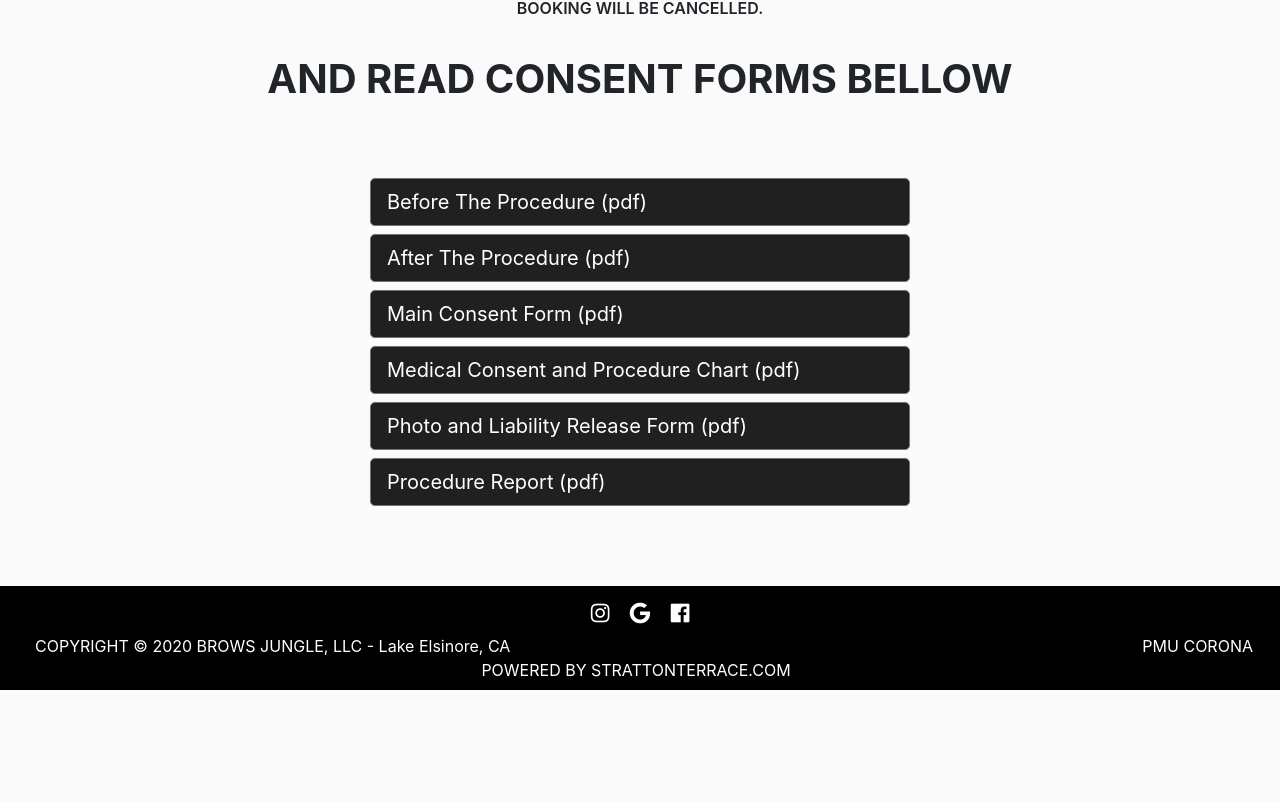
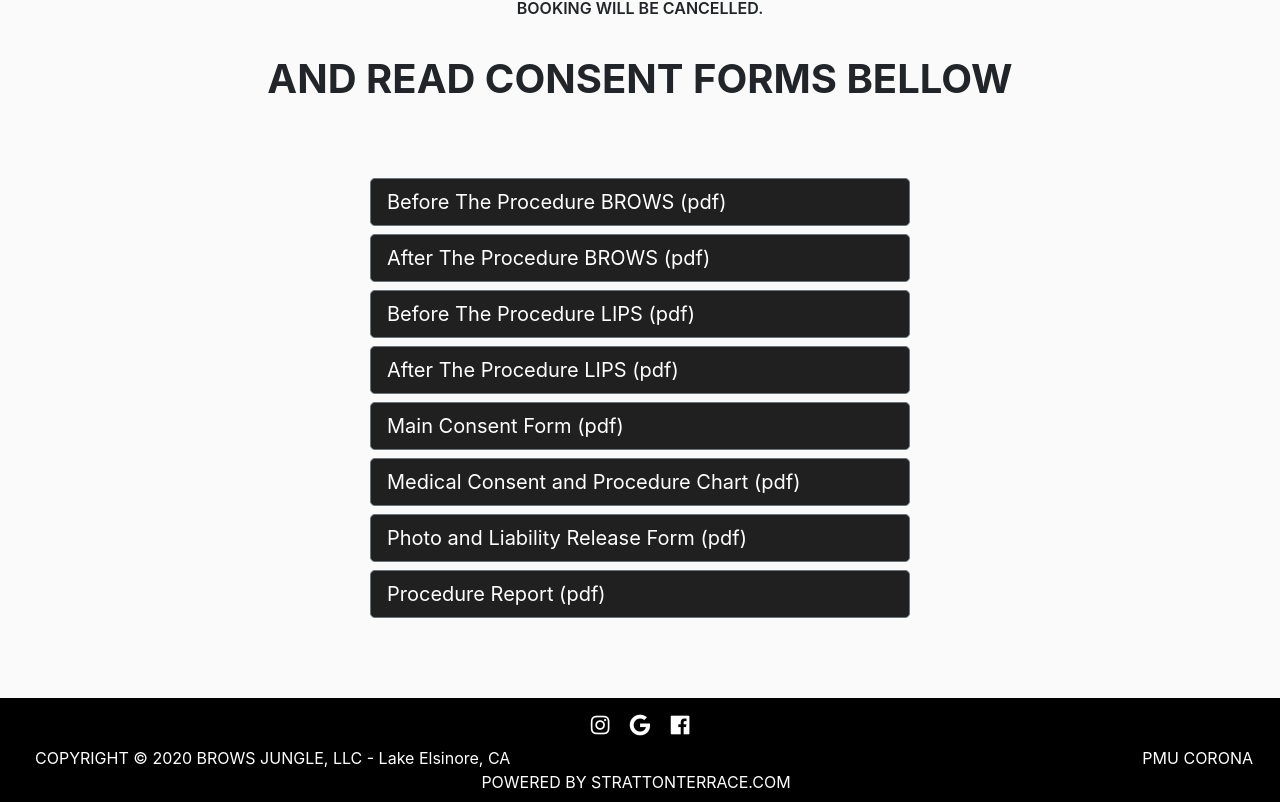
Before and after one commit to Juzva8/PMUcorona, a React (Create React App) app: page /consent-forms in a window 1280 px wide. Shown: the part 946-1748 px from the top of the page. Before the commit the page ends 1636 px from the top, so only its background shows below. Built offline with nearby package versions, Linux system fonts and the light colour scheme.

Commit message:
Update ConsentForms.js

```diff
--- a/src/Pages/ConsentForms/ConsentForms.js
+++ b/src/Pages/ConsentForms/ConsentForms.js
@@ -14,12 +14,14 @@ function ConsentForms() {
             <h1 className="ConsentForms__h1">AND READ CONSENT FORMS BELLOW</h1>
 
         <div className="ConsentForms__button">
-        <Button href="https://drive.google.com/file/d/1RW4r2GbMt_JhiMOxRWyYrtDbtwV5NXaU/view?usp=sharing" target="_blank" size="lg" block>Before The Procedure (pdf)</Button>
-        <Button href="https://drive.google.com/file/d/1eECmuyZrXa3eW8dCzDBoe9eGe7InzWoz/view?usp=sharing" target="_blank"  size="lg" block>After The Procedure (pdf)</Button>
-        <Button href="https://drive.google.com/file/d/1Xqg050NpUSvxYhWbKowG9AmBUJ-eO9DG/view?usp=sharing" target="_blank" size="lg" block>Main Consent Form (pdf)</Button>
-        <Button href="https://drive.google.com/file/d/1tOA445KrYShPKz8GJ9DpkygeYhV-HdFb/view?usp=sharing" target="_blank" size="lg" block>Medical Consent and Procedure Chart (pdf)</Button>
-        <Button href="https://drive.google.com/file/d/1NY6iY-8O-LtsAZUEv9JT-yNiUND15wl-/view?usp=sharing" target="_blank" size="lg" block>Photo and Liability Release Form (pdf)</Button>
-        <Button href="https://drive.google.com/file/d/1TX0kDJw5yTCrm5zjNkyKx02K3hbVugPB/view?usp=sharing" target="_blank" size="lg" block>Procedure Report (pdf)</Button>
+         <Button href="https://drive.google.com/file/d/1PCWapELgGw6y9ZW7CJ5Egq-5OXbtRuGV/view?usp=sharing" target="_blank" size="lg" block>Before The Procedure BROWS (pdf)</Button>
+        <Button href="https://drive.google.com/file/d/1YyXYIGB8Gj8W93LorYz2U_iUWPjWe-PK/view?usp=sharing" target="_blank"  size="lg" block>After The Procedure BROWS (pdf)</Button>
+        <Button href="https://drive.google.com/file/d/1KWMuoN9QNdrOjV9QYik_ZSYMZHjWhuha/view?usp=sharing" target="_blank" size="lg" block>Before The Procedure LIPS (pdf)</Button>
+        <Button href="https://drive.google.com/file/d/14D0Ew3CIESUeUnbaINS6scU3KIh9at-F/view?usp=sharing" target="_blank"  size="lg" block>After The Procedure LIPS (pdf)</Button>
+        <Button href="https://drive.google.com/file/d/1W1e-_ym4Mx2L0ssPBPuwYiJ96S9eXSyH/view?usp=sharing" target="_blank" size="lg" block>Main Consent Form (pdf)</Button>
+        <Button href="https://drive.google.com/file/d/1zakpDsnXHZea6ff756unhtNfN9_gqFgC/view?usp=sharing" target="_blank" size="lg" block>Medical Consent and Procedure Chart (pdf)</Button>
+        <Button href="https://drive.google.com/file/d/1WJ-F8_RmXtsWZUT6AdklEnjIo1xBcyai/view?usp=sharing" target="_blank" size="lg" block>Photo and Liability Release Form (pdf)</Button>
+        <Button href="https://drive.google.com/file/d/1zlDWps3F8cAqVegLOA_-DhpVQEZ_FkFe/view?usp=sharing" target="_blank" size="lg" block>Procedure Report (pdf)</Button>
         </div>
             </div>
     )
```
